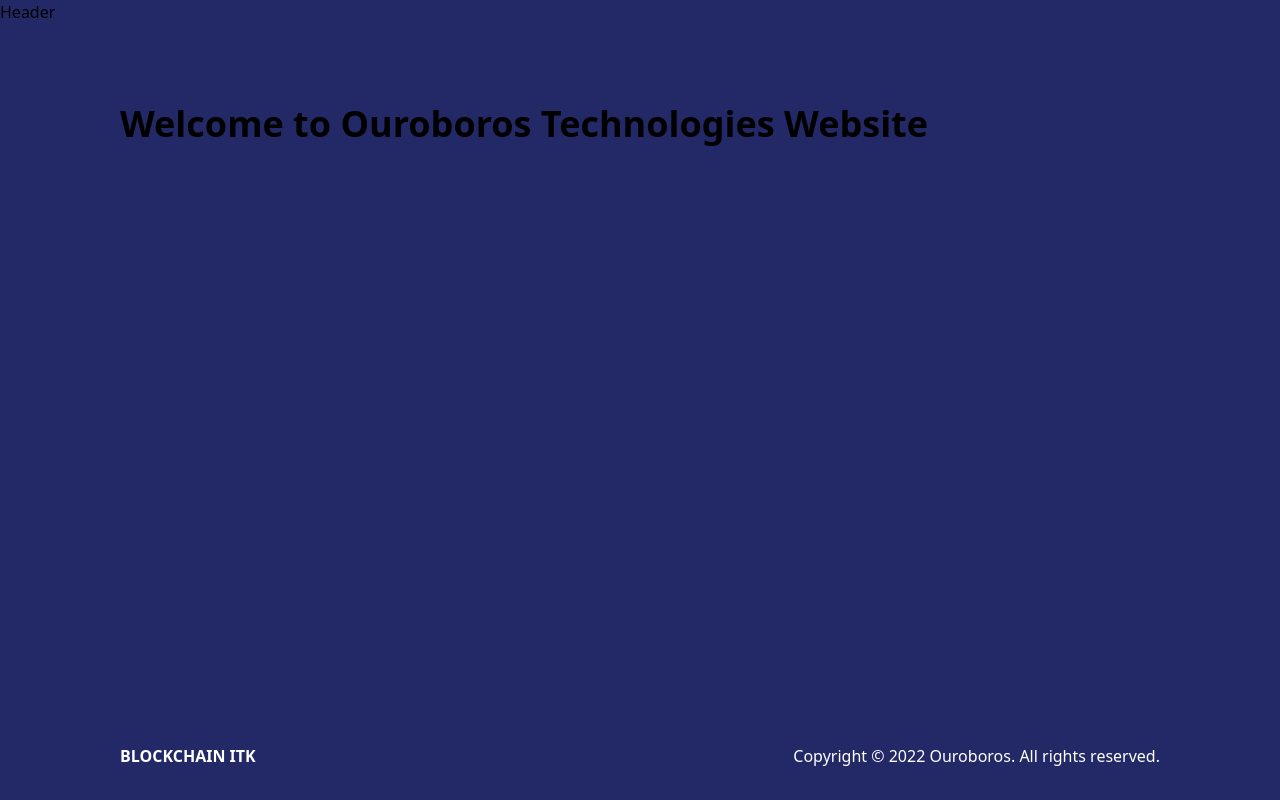
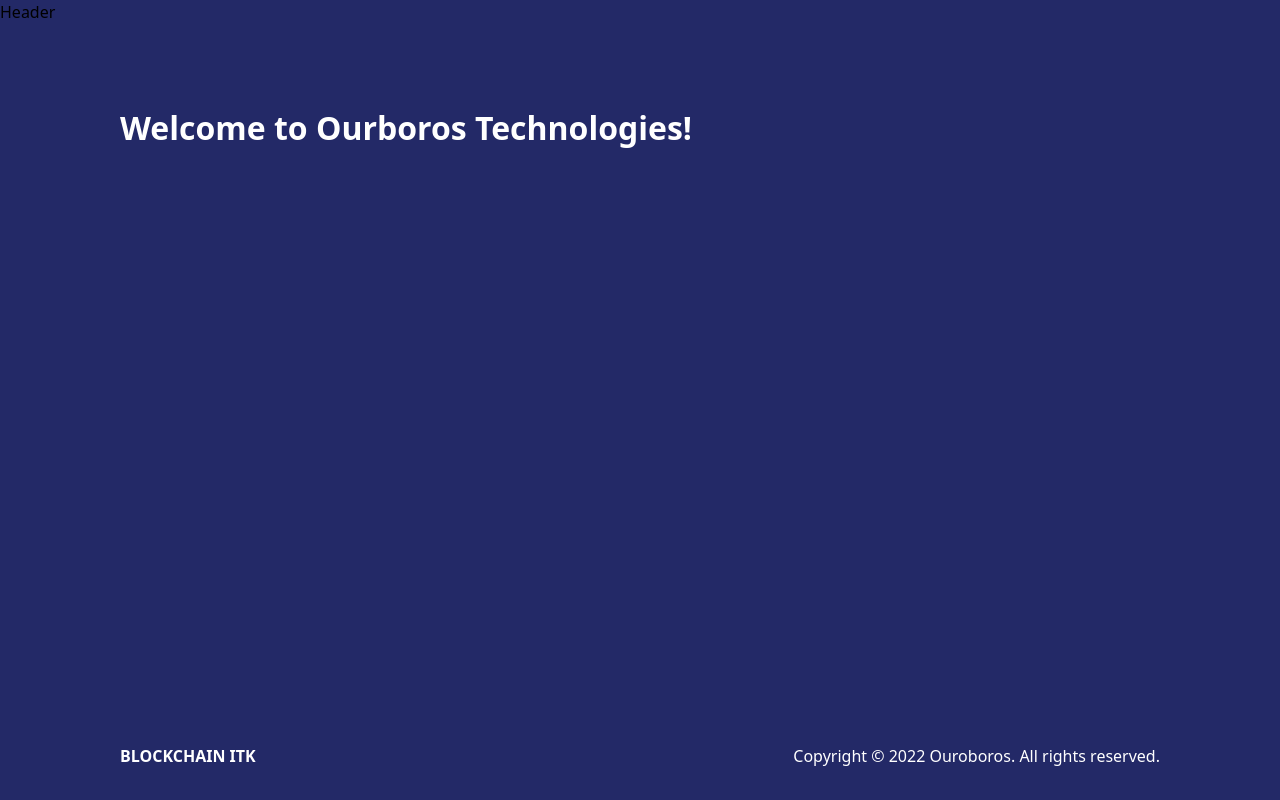
Before and after one commit to Ouroboros-Technology-ITK/ouroboros-tech-website, a Next.js app: page / in a window 1280 px wide. Built offline with nearby package versions, Linux system fonts and the light colour scheme.

Commit message:
refactor: change the div tag to the react fragment

```diff
--- a/src/pages/index.jsx
+++ b/src/pages/index.jsx
@@ -2,14 +2,13 @@ import Head from "next/head";
 
 export default function Home() {
   return (
-    <div>
+    <>
       <Head>
-        <title>Ouroboros Technologies | Home</title>
+        <title>Ouroboros Tech | Home</title>
       </Head>
-
-      <h1 className="text-4xl font-bold">
-        Welcome to Ouroboros Technologies Website
-      </h1>
-    </div>
+      <p className="text-heading-l text-white">
+        Welcome to Ourboros Technologies!
+      </p>
+    </>
   );
 }
```
